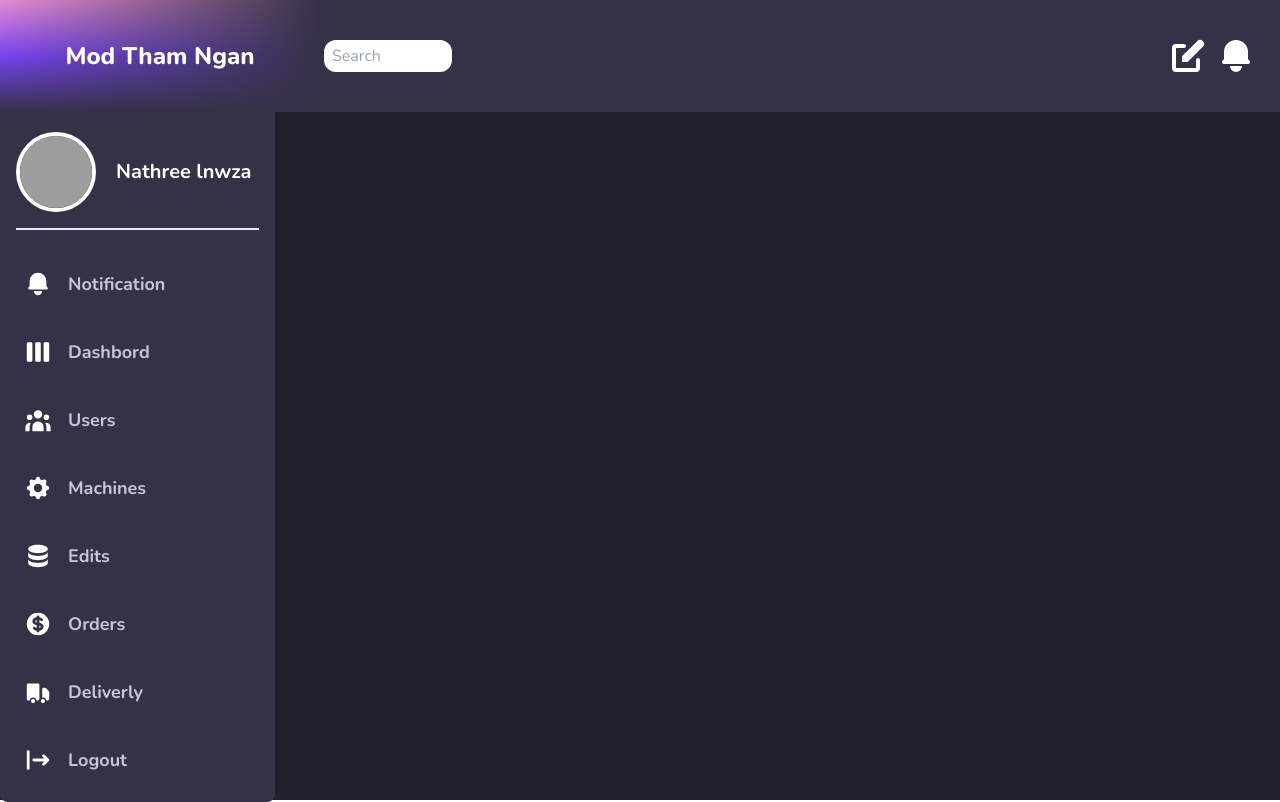
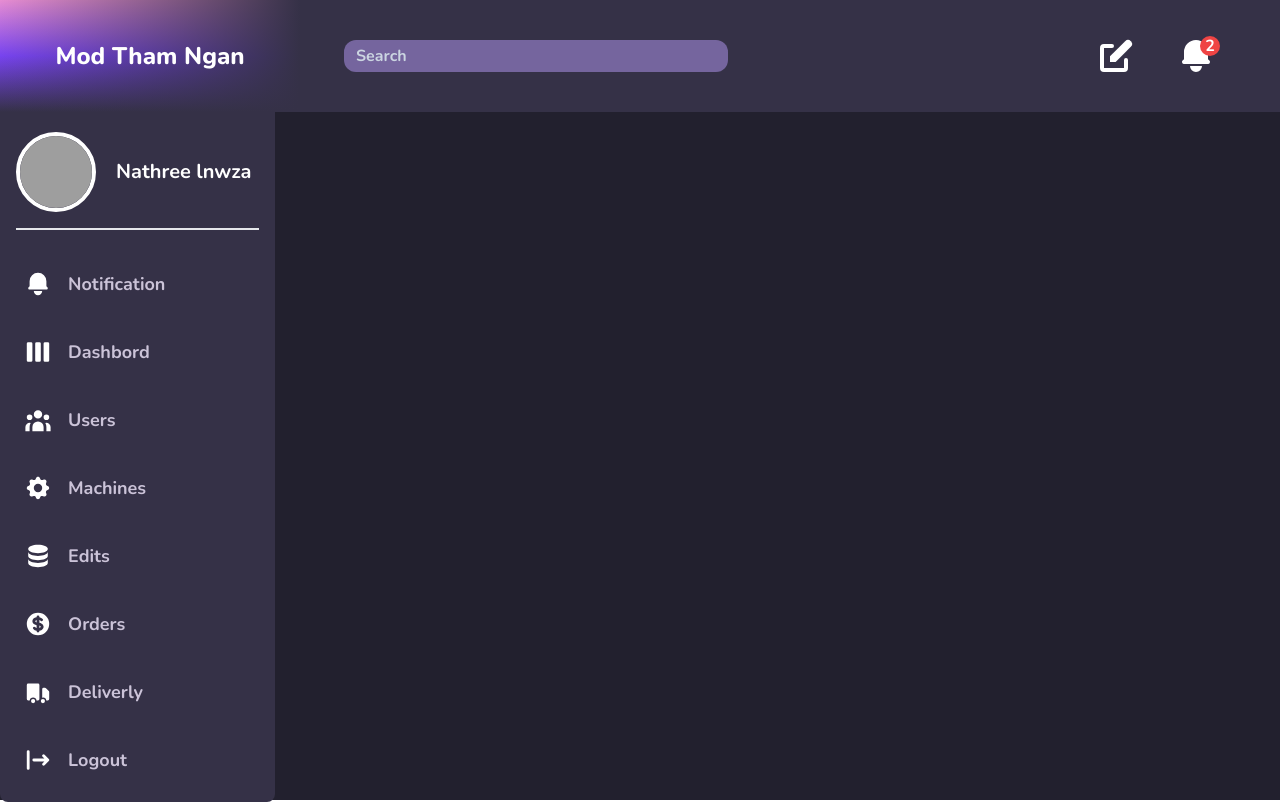
Before and after one commit to riflowth/mod-tham-ngarn, a Next.js app in the folder packages/frontend/: page / in a window 1280 px wide. Built offline with nearby package versions, Linux system fonts and the light colour scheme; grey boxes are pictures that could not be loaded.

Commit message:
feat:finish searchbar ♥

```diff
--- a/packages/frontend/src/components/Widget.tsx
+++ b/packages/frontend/src/components/Widget.tsx
@@ -4,21 +4,25 @@ import React from "react";
 
 const Widget = () => {
   return (
-    <div className="flex-[6] bg-[#353147] flex items-center sm:justify-between">
+    <div className="flex-[6] bg-[#353147] flex items-center sm:justify-around md:px-10">
       {/*Left item*/}
-
-      <div className="px-1">
+      <div className="px-1 flex-[2]">
         <input
           type="text"
-          className="w-32 h-8 px-2 rounded-xl sm:"
+          className="w-32 h-8 px-3 rounded-xl sm:w-64 lg:w-96 bg-[#75659E] text-white font-bold outline-none placeholder-slate-300"
           placeholder="Search"
         />
       </div>
 
       {/*  Right item*/}
-      <div className="flex justify-between px-6 space-x-2 md:w-2xl">
-        <PencilAltIcon className="w-10 h-10 text-white" />
-        <BellIcon className="w-10 h-10 text-white" />
+      <div className="flex justify-end flex-[1] px-6 space-x-10 ">
+        <PencilAltIcon className="text-white cursor-pointer h-7 w-7 md:w-10 md:h-10" />
+        <div className="relative">
+          <div className="absolute flex items-center justify-center w-5 h-5 ml-6 font-bold text-white bg-red-500 rounded-full">
+            2
+          </div>
+          <BellIcon className="text-white cursor-pointer h-7 w-7 md:w-10 md:h-10" />
+        </div>
       </div>
     </div>
   );
--- a/packages/frontend/src/pages/index.tsx
+++ b/packages/frontend/src/pages/index.tsx
@@ -1,6 +1,6 @@
+import type { NextPage } from "next";
 import Navbar from "../components/Navbar";
-import type { NextPage } from "next";
-import Home from "@components/Home";
+import Home from "../components/Home";
 
 const IndexPage: NextPage = () => {
   return (
```
